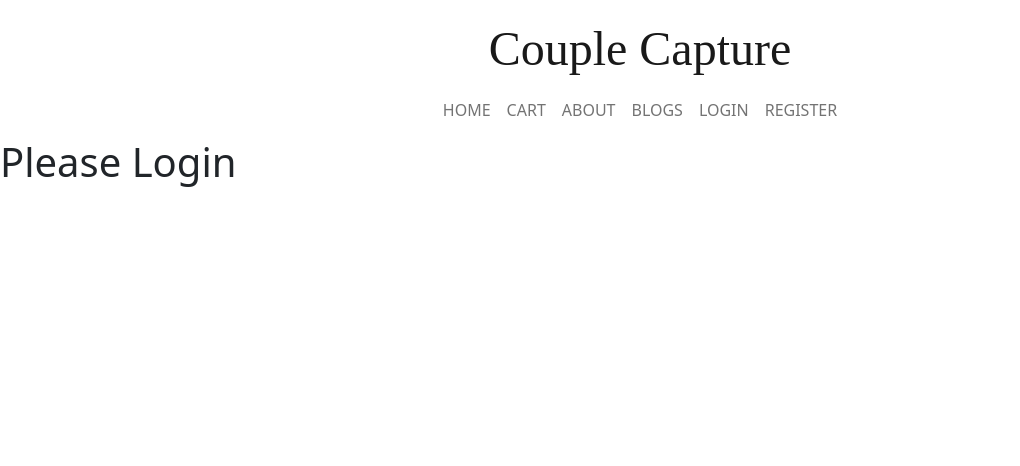
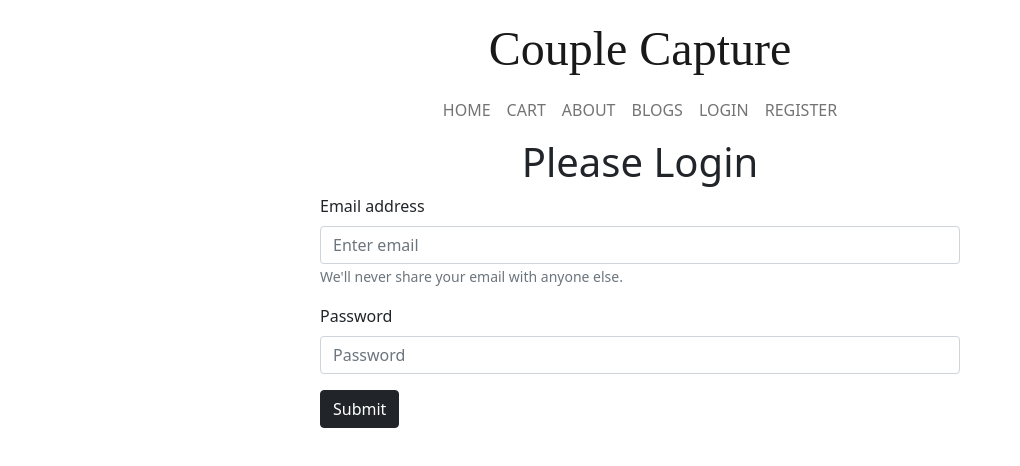
Before and after one commit to abdulmomin956/couple-capture, a React (Create React App) app: page /login in a window 1280 px wide. Shown: the top 466 px of the page, without its empty margins (0-1020 px from the left). Built offline with nearby package versions, Linux system fonts and the light colour scheme; a web font is replaced by a local one.

Commit message:
login register route created

```diff
--- a/src/pages/Login/Login.js
+++ b/src/pages/Login/Login.js
@@ -1,9 +1,32 @@
 import React from 'react';
+import { Button, Form } from 'react-bootstrap';
 
 const Login = () => {
+    const handleSubmit = event => {
+        event.preventDefault();
+    }
     return (
         <div>
-            <h1>Please Login</h1>
+            <h1 className='text-center'>Please Login</h1>
+            <div className="w-50 mx-auto">
+                <Form onSubmit={handleSubmit}>
+                    <Form.Group className="mb-3" controlId="formBasicEmail">
+                        <Form.Label>Email address</Form.Label>
+                        <Form.Control type="email" placeholder="Enter email" />
+                        <Form.Text className="text-muted">
+                            We'll never share your email with anyone else.
+                        </Form.Text>
+                    </Form.Group>
+
+                    <Form.Group className="mb-3" controlId="formBasicPassword">
+                        <Form.Label>Password</Form.Label>
+                        <Form.Control type="password" placeholder="Password" />
+                    </Form.Group>
+                    <Button variant="dark" type="login">
+                        Submit
+                    </Button>
+                </Form>
+            </div>
         </div>
     );
 };
--- a/src/pages/Register/Register.js
+++ b/src/pages/Register/Register.js
@@ -1,10 +1,39 @@
 import React from 'react';
+import { Button, Form } from 'react-bootstrap';
 
 const Register = () => {
+    const handleSubmit = event => {
+        event.preventDefault();
+    }
     return (
+
         <div>
-            <h1>Register</h1>
+            <h1 className='text-center'>Please Register</h1>
+            <div className="w-50 mx-auto">
+                <Form onSubmit={handleSubmit}>
+                    <Form.Group className="mb-3" controlId="formBasicPassword">
+                        <Form.Label>Full Name</Form.Label>
+                        <Form.Control type="text" placeholder="Full Name" />
+                    </Form.Group>
+                    <Form.Group className="mb-3" controlId="formBasicEmail">
+                        <Form.Label>Email address</Form.Label>
+                        <Form.Control type="email" placeholder="Enter email" />
+                        {/* <Form.Text className="text-muted">
+                            We'll never share your email with anyone else.
+                        </Form.Text> */}
+                    </Form.Group>
+
+                    <Form.Group className="mb-3" controlId="formBasicPassword">
+                        <Form.Label>Password</Form.Label>
+                        <Form.Control type="password" placeholder="Password" />
+                    </Form.Group>
+                    <Button variant="dark" type="register">
+                        Register
+                    </Button>
+                </Form>
+            </div>
         </div>
+
     );
 };
 
```
